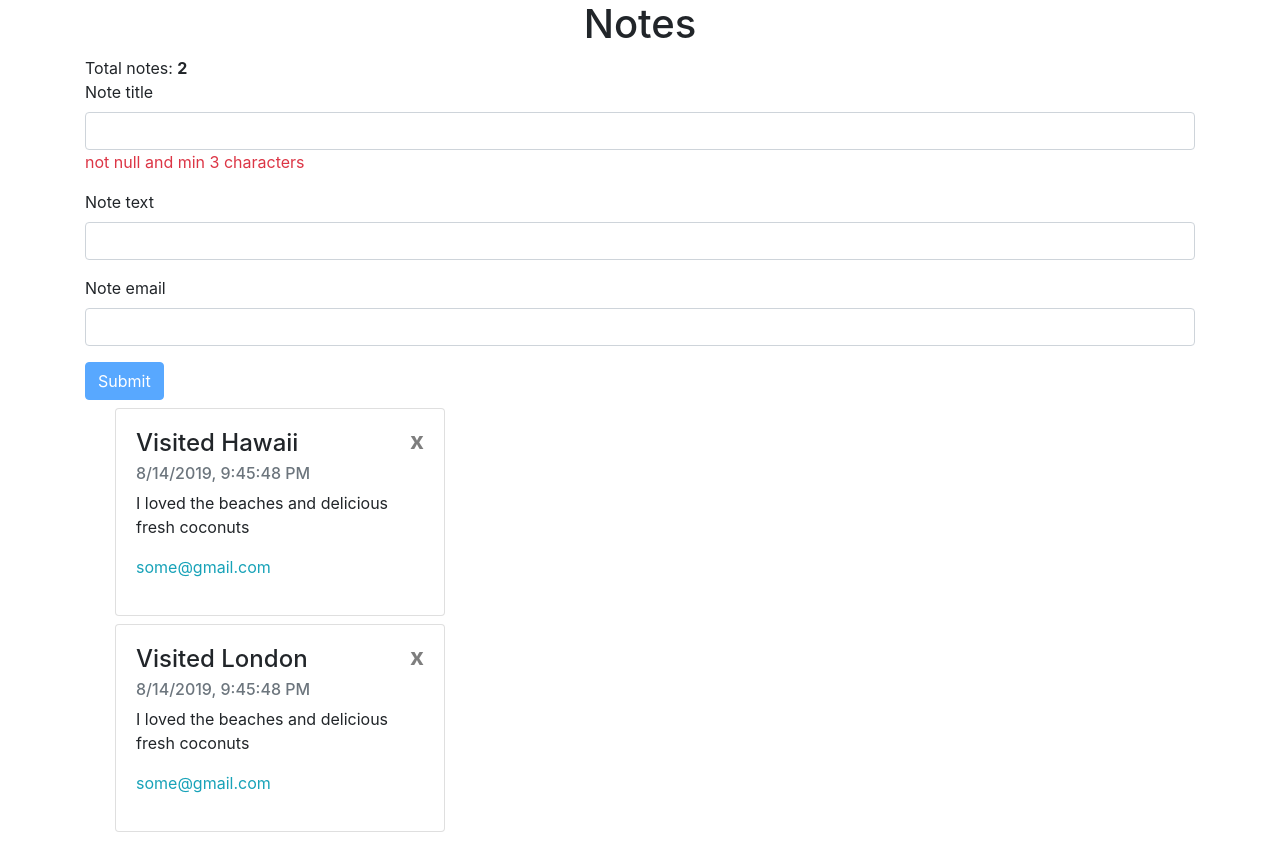
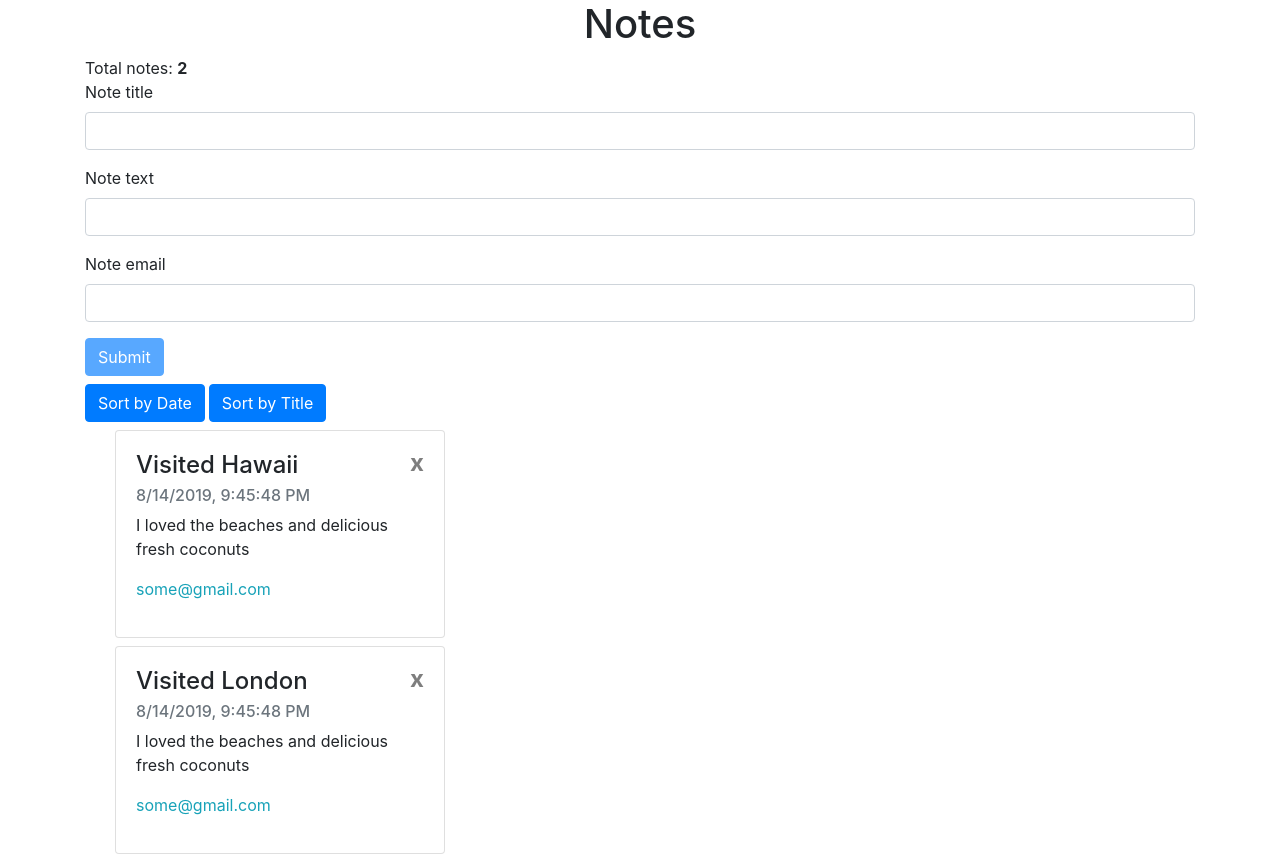
Before and after one commit to FesenkoE/VueKultProSvet, a Vue app: page / in a window 1280 px wide. Before the commit the page ends 832 px from the top, so only its background shows below. Built offline with nearby package versions, Linux system fonts and the light colour scheme.

Commit message:
validate is finished

```diff
--- a/src/components/Notes.vue
+++ b/src/components/Notes.vue
@@ -9,7 +9,7 @@
                         type="text"
                         class="form-control"
                         v-model="note.title">
-                <span class="text-danger" v-if="validationMessage.title">{{ validationMessage.title }}</span>
+                <span class="text-danger">{{ validationMessage['title'] }}</span>
             </div>
 
             <div class="form-group">
@@ -18,7 +18,7 @@
                         type="text"
                         class="form-control"
                         v-model="note.text">
-                <span class="text-danger">{{ validationMessage.text }}</span>
+                <span class="text-danger">{{ validationMessage['text'] }}</span>
             </div>
             <div class="form-group">
                 <label>Note email</label>
@@ -26,13 +26,19 @@
                         type="text"
                         class="form-control"
                         v-model="note.email">
-                <span class="text-danger">{{ validationMessage.email }}</span>
+                <span class="text-danger">{{ validationMessage['email'] }}</span>
             </div>
             <button
                     class="btn btn-primary"
                     :disabled="isButtonDisabled"
                     @click="addNote">Submit
             </button>
+        </div>
+        <div class="col-sm-12 mt-2">
+            <div class="row">
+                <button class="btn btn-primary mr-1">Sort by Date</button>
+                <button class="btn btn-primary">Sort by Title</button>
+            </div>
         </div>
         <div class="col-sm-12">
             <div class="col-sm-4 note" v-for="(note, index) in notes">
@@ -80,11 +86,10 @@
                     },
                 ],
                 isButtonDisabled: true,
-                validationMessage: {
-                    title: '',
-                    text: '',
-                    email: ''
-                }
+                validationMessage: [],
+                titleError: '',
+                textError: '',
+                emailError: '',
             }
         },
         methods: {
@@ -104,7 +109,7 @@
             removeNote(index) {
                 this.notes.splice(index, 1);
                 this.note.count = this.notes.length;
-            }
+            },
         },
         created() {
             this.note.count = this.notes.length;
@@ -112,13 +117,29 @@
         watch: {
             note: {
                 handler: function (val) {
-                    if (val.title !== '') {
-                        this.validationMessage.title = '';
+                    if (val.title.length < 4 || val.title.charAt(0) !== val.title.charAt(0).toUpperCase()) {
+                        this.validationMessage['title'] = 'Title has min 3 characters and first capital letter';
                     } else {
-                        this.validationMessage.title = 'not null and min 3 characters';
+                        this.validationMessage['title'] = '';
                     }
 
+                    if (val.text.split(/ +(?:\S)/).length < 3) {
+                        this.validationMessage['text'] = 'Text has min 3 words';
+                    } else {
+                        this.validationMessage['text'] = '';
+                    }
 
+                    let pattern = /^[a-z0-9_-]+@[a-z0-9-]+\.[a-z]{2,6}$/i;
+
+                    if (val.email.search(pattern) !== 0) {
+                        this.validationMessage['email'] = 'Invalid email';
+                    } else {
+                        this.validationMessage['email'] = '';
+                    }
+
+                    this.isButtonDisabled = !((!this.validationMessage['title']) &&
+                        (!this.validationMessage['text']) &&
+                        (!this.validationMessage['email']));
                 },
                 deep: true
             }
```
